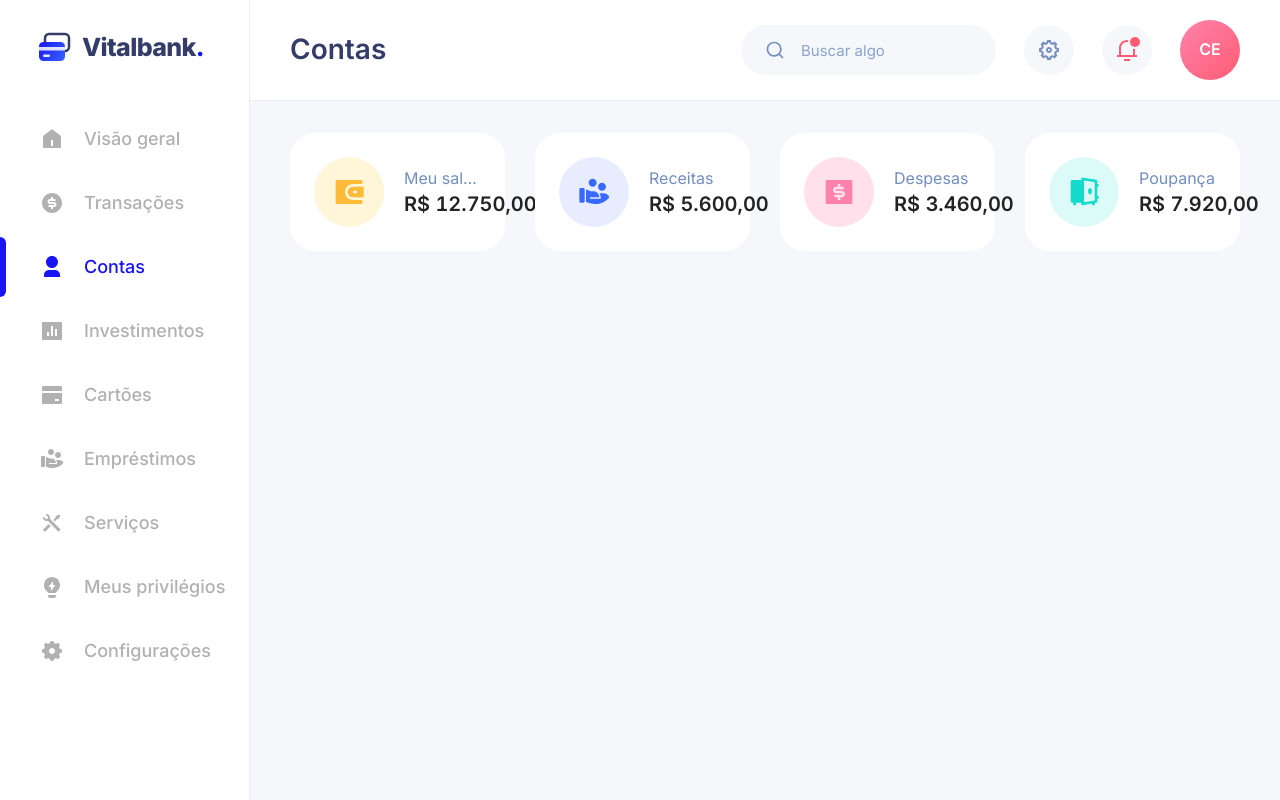
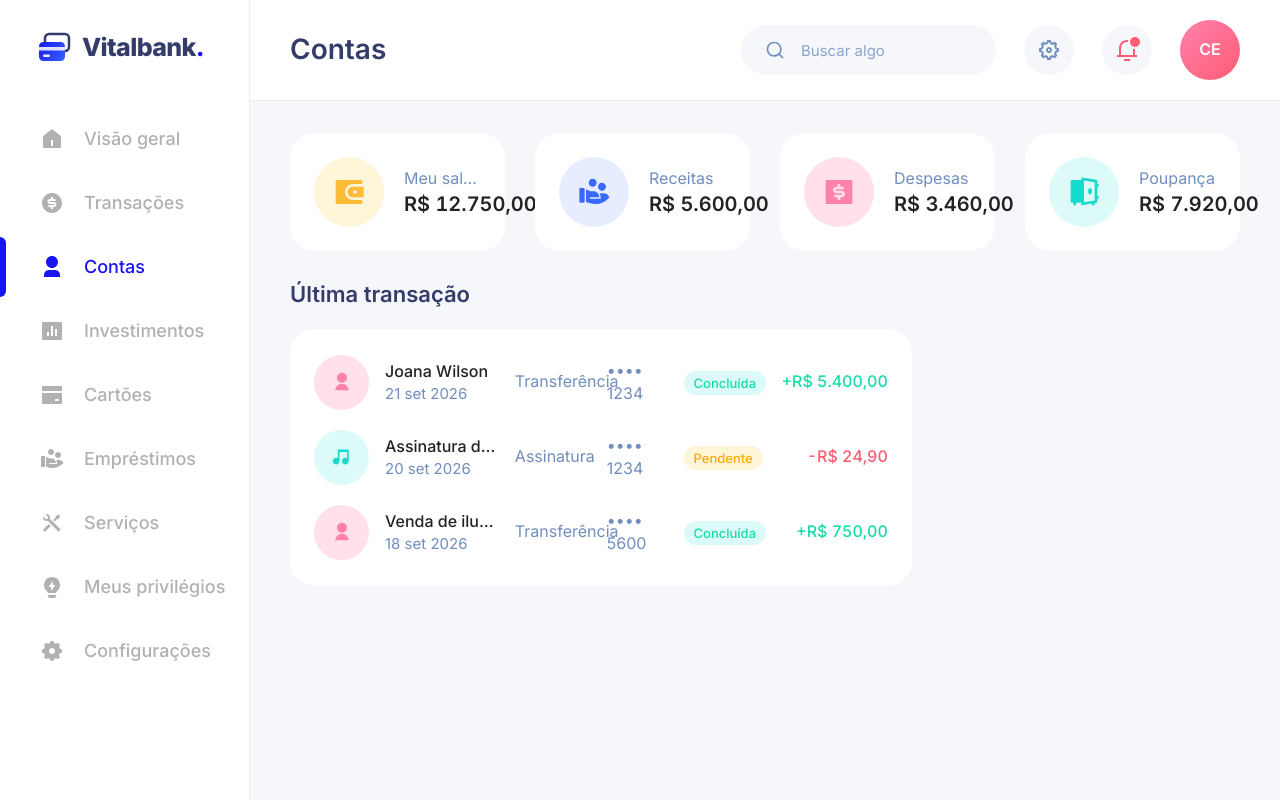
Before and after one commit to VictorNascimento14/Vitalbank, a Next.js app: page /contas in a window 1280 px wide. Built offline with nearby package versions, Linux system fonts and the light colour scheme.

Commit message:
feat(contas): bloco Última transação com tipo, cartão e situação (#102)

```diff
--- a/src/app/(painel)/contas/page.tsx
+++ b/src/app/(painel)/contas/page.tsx
@@ -1,11 +1,15 @@
-import { resumoDaConta } from "@/dados";
+import { listarTransacoes, resumoDaConta } from "@/dados";
 import { ResumoDaConta } from "@/telas/contas/ResumoDaConta";
+import { UltimaTransacao } from "@/telas/contas/UltimaTransacao";
 
 export default async function Contas() {
-  const resumo = await resumoDaConta();
+  const [resumo, transacoes] = await Promise.all([resumoDaConta(), listarTransacoes()]);
+  // as três mais recentes que não são entrada de salário ou depósito: as que a pessoa confere
+  const ultimas = transacoes.filter((t) => t.categoria !== "deposito" && t.categoria !== "salario").slice(1, 4);
   return (
     <div className="grid grid-cols-1 gap-6 lg:gap-[30px] xl:grid-cols-[minmax(0,73fr)_minmax(0,35fr)]">
       <ResumoDaConta resumo={resumo} />
+      <UltimaTransacao transacoes={ultimas} />
     </div>
   );
 }
--- /dev/null
+++ b/src/telas/contas/UltimaTransacao.tsx
@@ -0,0 +1,57 @@
+import type { Transacao } from "@/dados";
+import { finalDoCartao } from "@/dominio/cartao";
+import { formatarDataMedia } from "@/dominio/datas";
+import { formatarMoeda } from "@/dominio/dinheiro";
+import { ICONE_DA_CATEGORIA, TIPO } from "@/telas/comum/categoria";
+import { Bloco, cx, PastilhaDeIcone, TituloDeSecao } from "@/ui";
+import { Escalonado, ItemEscalonado } from "@/ui/movimento";
+
+export function UltimaTransacao({ transacoes }: { transacoes: readonly Transacao[] }) {
+  return (
+    <section aria-labelledby="ultima-transacao" className="flex flex-col">
+      <TituloDeSecao id="ultima-transacao">Última transação</TituloDeSecao>
+      <Bloco className="flex-1 !py-3 md:!py-4">
+        <Escalonado como="ul" className="flex h-full flex-col justify-around">
+          {transacoes.map((t) => {
+            const { tom, icone } = ICONE_DA_CATEGORIA[t.categoria];
+            return (
+              <ItemEscalonado
+                key={t.id}
+                como="li"
+                className="group -mx-3 grid grid-cols-[45px_minmax(0,1fr)_auto] items-center gap-x-4 rounded-campo px-3 py-2.5 transition-colors hover:bg-fundo md:grid-cols-[55px_minmax(0,1.5fr)_minmax(0,1fr)_minmax(0,0.8fr)_minmax(0,0.9fr)_7.5rem]"
+              >
+                <PastilhaDeIcone tom={tom} tamanho="sm" className="md:size-[55px]">
+                  {icone}
+                </PastilhaDeIcone>
+                <div className="min-w-0">
+                  <p className="truncate text-rotulo font-medium text-tinta-forte md:text-corpo">{t.descricao}</p>
+                  <p className="text-legenda text-tinta-suave md:text-rotulo">{formatarDataMedia(t.data)}</p>
+                </div>
+                <p className="hidden text-rotulo text-tinta-suave md:block md:text-corpo">{TIPO[t.categoria]}</p>
+                <p className="hidden text-rotulo text-tinta-suave md:block md:text-corpo">{finalDoCartao(t.cartao)}</p>
+                <p className="hidden md:block">
+                  <span
+                    className={cx(
+                      "rounded-full px-2.5 py-1 text-legenda font-medium",
+                      t.situacao === "pendente" ? "bg-amarelo-claro text-laranja" : "bg-turquesa-clara text-sucesso",
+                    )}
+                  >
+                    {t.situacao === "pendente" ? "Pendente" : "Concluída"}
+                  </span>
+                </p>
+                <p
+                  className={cx(
+                    "text-right text-legenda font-medium tabular-nums md:text-corpo",
+                    t.valor > 0 ? "text-sucesso" : "text-perigo",
+                  )}
+                >
+                  {formatarMoeda(t.valor, { sinal: true })}
+                </p>
+              </ItemEscalonado>
+            );
+          })}
+        </Escalonado>
+      </Bloco>
+    </section>
+  );
+}
```
Also changed, not shown: 1 other file (tests, documents, lock files or other folders).
